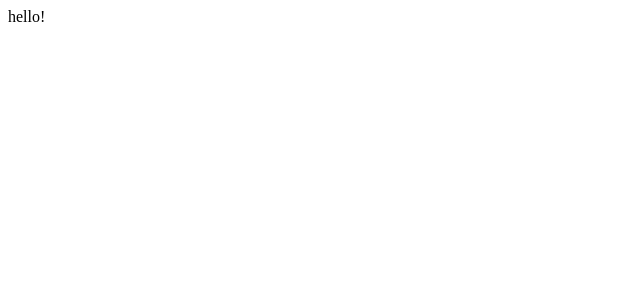
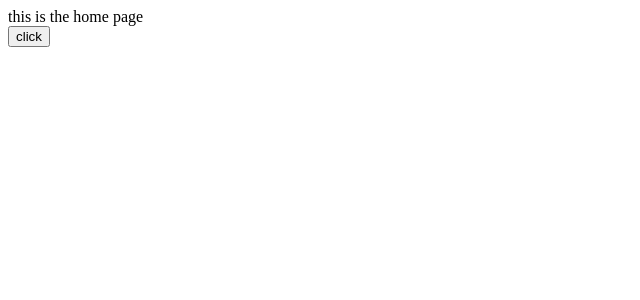
Before and after one commit to khgonzal/blog, a React (Create React App) app in the folder client/: page / in a window 1280 px wide. Shown: the top 300 px of the page, without its empty margins (0-640 px from the left). Built offline with nearby package versions, Linux system fonts and the light colour scheme.

Commit message:
routes skeleton

```diff
--- a/client/src/App.js
+++ b/client/src/App.js
@@ -1,7 +1,8 @@
 import './App.css';
+import { Home } from './pages/Home/index.tsx';
 
 function App() {
-  return <div>hello!</div>;
+  return <Home />;
 }
 
 export default App;
--- /dev/null
+++ b/client/src/pages/Archives/index.tsx
@@ -0,0 +1,12 @@
+import React from 'react';
+
+
+const Archives = () => {
+  return (
+    <>
+      <div>this is the archive page yo</div>
+    </>
+  );
+};
+
+export { Archives };
--- /dev/null
+++ b/client/src/pages/Home/index.tsx
@@ -0,0 +1,14 @@
+import React from 'react';
+import { useNavigate } from 'react-router-dom';
+
+const Home = () => {
+  const navigate = useNavigate();
+  return (
+    <>
+      <div>this is the home page</div>
+      <button onClick={() => navigate('/archives')}>click</button>
+    </>
+  );
+};
+
+export { Home };
--- a/client/src/routes.js
+++ b/client/src/routes.js
@@ -1,9 +1,11 @@
 import { createBrowserRouter } from 'react-router-dom';
-import App from './App';
+import { Home } from './pages/Home/index.tsx';
+import { Archives } from './pages/Archives/index.tsx';
 
 export const router = createBrowserRouter([
   {
     path: '/',
-    element: <App />,
+    element: <Home />,
   },
+  { path: '/archives', element: <Archives /> },
 ]);
```
